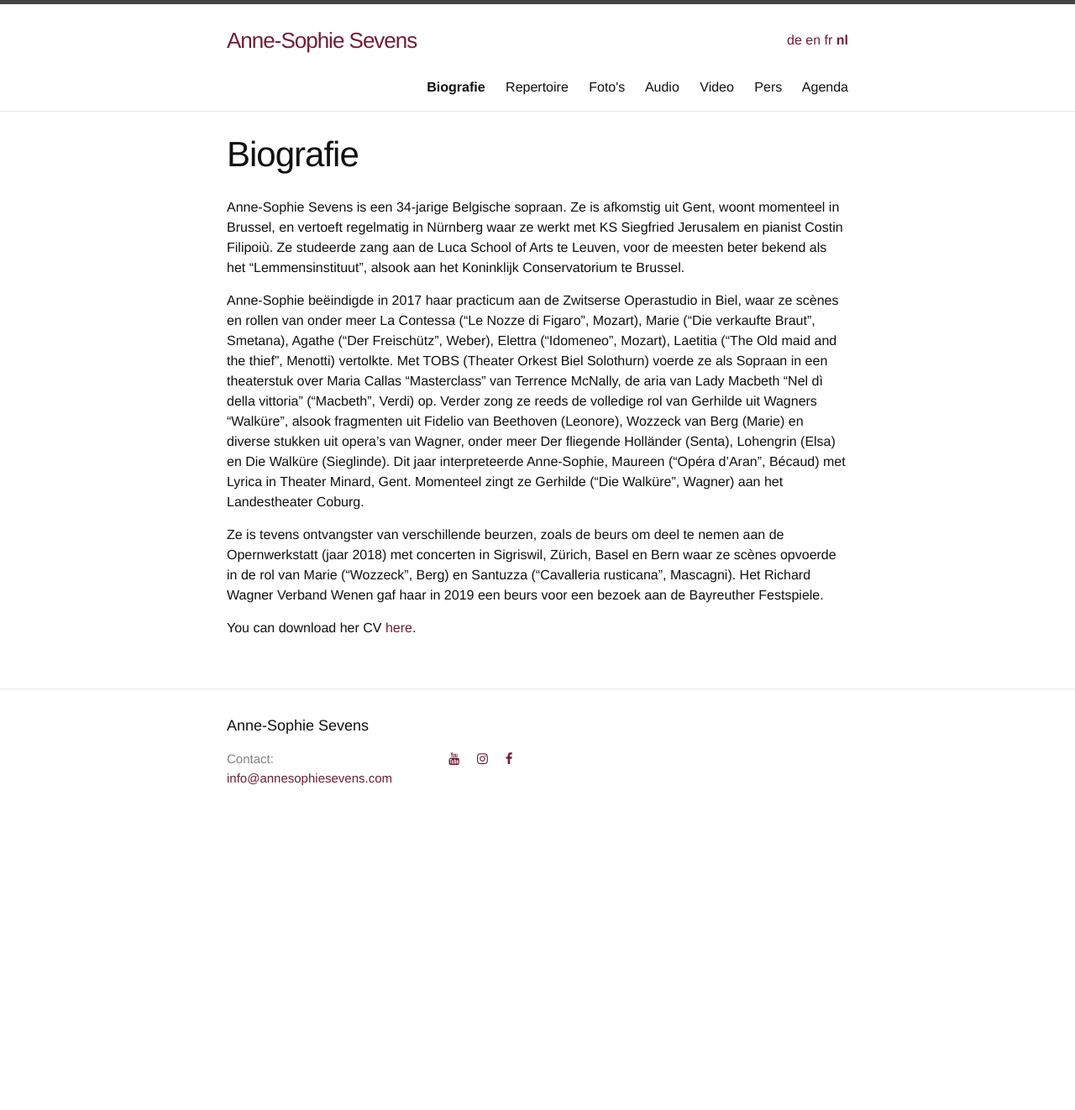
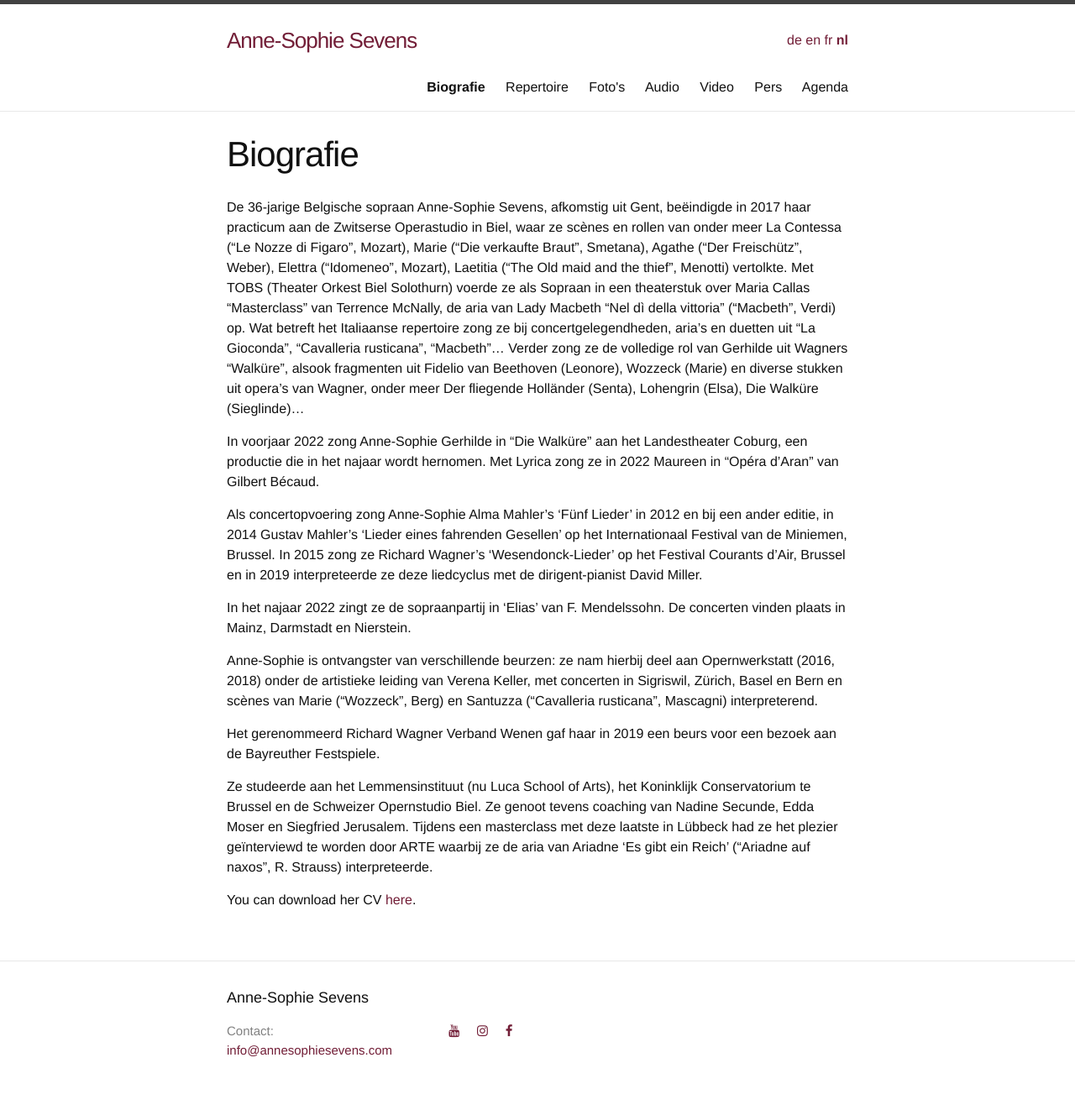
Before and after one commit to annesophie-sevens/annesophie-sevens.github.io, a Jekyll site: the page built from biography-nl.md, in a window 1280 px wide. Shown: the whole page at 84% size. Built offline with Jekyll 4.4.1, drawn with Linux system fonts in a browser that asks for light colours; nearby versions of some CDN libraries; before the commit the page ends 998 px from its top, so only the background shows below that.

Commit message:
Update biography-nl.md

```diff
--- a/biography-nl.md
+++ b/biography-nl.md
@@ -6,10 +6,18 @@ lang: nl
 ref: biography
 
 ---
-Anne-Sophie Sevens is een 34-jarige Belgische sopraan. Ze is afkomstig uit Gent, woont momenteel in Brussel, en vertoeft regelmatig in Nürnberg waar ze werkt met KS Siegfried Jerusalem en pianist Costin Filipoiù. Ze studeerde zang aan de Luca School of Arts te Leuven, voor de meesten beter bekend als het “Lemmensinstituut”, alsook aan het Koninklijk Conservatorium te Brussel.
+De 36-jarige Belgische sopraan Anne-Sophie Sevens, afkomstig uit Gent, beëindigde in 2017 haar practicum aan de Zwitserse Operastudio in Biel, waar ze scènes en rollen van onder meer La Contessa (“Le Nozze di Figaro”, Mozart), Marie (“Die verkaufte Braut”, Smetana), Agathe (“Der Freischütz”, Weber), Elettra (“Idomeneo”, Mozart), Laetitia (“The Old maid and the thief”, Menotti) vertolkte. Met TOBS (Theater Orkest Biel Solothurn) voerde ze als Sopraan in een theaterstuk over Maria Callas “Masterclass” van Terrence McNally, de aria van Lady Macbeth “Nel dì della vittoria” (“Macbeth”, Verdi) op. Wat betreft het Italiaanse repertoire zong ze bij concertgelegendheden, aria's en duetten uit "La Gioconda", "Cavalleria rusticana", "Macbeth"... Verder zong ze de volledige rol van Gerhilde uit Wagners “Walküre”, alsook fragmenten uit Fidelio van Beethoven (Leonore), Wozzeck (Marie) en diverse stukken uit opera’s van Wagner, onder meer Der fliegende Holländer (Senta), Lohengrin (Elsa), Die Walküre (Sieglinde)...
 
-Anne-Sophie beëindigde in 2017 haar practicum aan de Zwitserse Operastudio in Biel, waar ze scènes en rollen van onder meer La Contessa (“Le Nozze di Figaro”, Mozart), Marie (“Die verkaufte Braut”, Smetana), Agathe (“Der Freischütz”, Weber), Elettra (“Idomeneo”, Mozart), Laetitia (“The Old maid and the thief”, Menotti) vertolkte. Met TOBS (Theater Orkest Biel Solothurn) voerde ze als Sopraan in een theaterstuk over Maria Callas “Masterclass” van Terrence McNally, de aria van Lady Macbeth “Nel dì della vittoria” (“Macbeth”, Verdi) op. Verder zong ze reeds de volledige rol van Gerhilde uit Wagners “Walküre”, alsook fragmenten uit Fidelio van Beethoven (Leonore), Wozzeck van Berg (Marie) en diverse stukken uit opera’s van Wagner, onder meer Der fliegende Holländer (Senta), Lohengrin (Elsa) en Die Walküre (Sieglinde). Dit jaar interpreteerde Anne-Sophie, Maureen ("Opéra d’Aran", Bécaud) met Lyrica in Theater Minard, Gent. Momenteel zingt ze Gerhilde ("Die Walküre", Wagner) aan het Landestheater Coburg.
+In voorjaar 2022 zong Anne-Sophie Gerhilde in "Die Walküre" aan het Landestheater Coburg, een productie die in het najaar wordt hernomen. Met Lyrica zong ze in 2022 Maureen in "Opéra d'Aran" van Gilbert Bécaud.
 
-Ze is tevens ontvangster van verschillende beurzen, zoals de beurs om deel te nemen aan de Opernwerkstatt (jaar 2018) met concerten in Sigriswil, Zürich, Basel en Bern waar ze scènes opvoerde in de rol van Marie (“Wozzeck”, Berg) en Santuzza (“Cavalleria rusticana”, Mascagni). Het Richard Wagner Verband Wenen gaf haar in 2019 een beurs voor een bezoek aan de Bayreuther Festspiele.
+Als concertopvoering zong Anne-Sophie Alma Mahler's 'Fünf Lieder' in 2012 en bij een ander editie, in 2014 Gustav Mahler's 'Lieder eines fahrenden Gesellen' op het Internationaal Festival van de Miniemen, Brussel. In 2015 zong ze Richard Wagner's 'Wesendonck-Lieder' op het Festival Courants d'Air, Brussel en in 2019 interpreteerde ze deze liedcyclus met de dirigent-pianist David Miller.
+
+In het najaar 2022 zingt ze de sopraanpartij in 'Elias' van F. Mendelssohn. De concerten vinden plaats in Mainz, Darmstadt en Nierstein.
+
+Anne-Sophie is ontvangster van verschillende beurzen: ze nam hierbij deel aan Opernwerkstatt (2016, 2018) onder de artistieke leiding van Verena Keller, met concerten in Sigriswil, Zürich, Basel en Bern en scènes van Marie (“Wozzeck”, Berg) en Santuzza (“Cavalleria rusticana”, Mascagni) interpreterend.
+
+Het gerenommeerd Richard Wagner Verband Wenen gaf haar in 2019 een beurs voor een bezoek aan de Bayreuther Festspiele.
+
+Ze studeerde aan het Lemmensinstituut (nu Luca School of Arts), het Koninklijk Conservatorium te Brussel en de Schweizer Opernstudio Biel. Ze genoot tevens coaching van Nadine Secunde, Edda Moser en Siegfried Jerusalem. Tijdens een masterclass met deze laatste in Lübbeck had ze het plezier geïnterviewd te worden door ARTE waarbij ze de aria van Ariadne 'Es gibt ein Reich' ("Ariadne auf naxos", R. Strauss) interpreteerde.
 
 You can download her CV [here]({{ site.baseurl }}/assets/CV.pdf).
```
